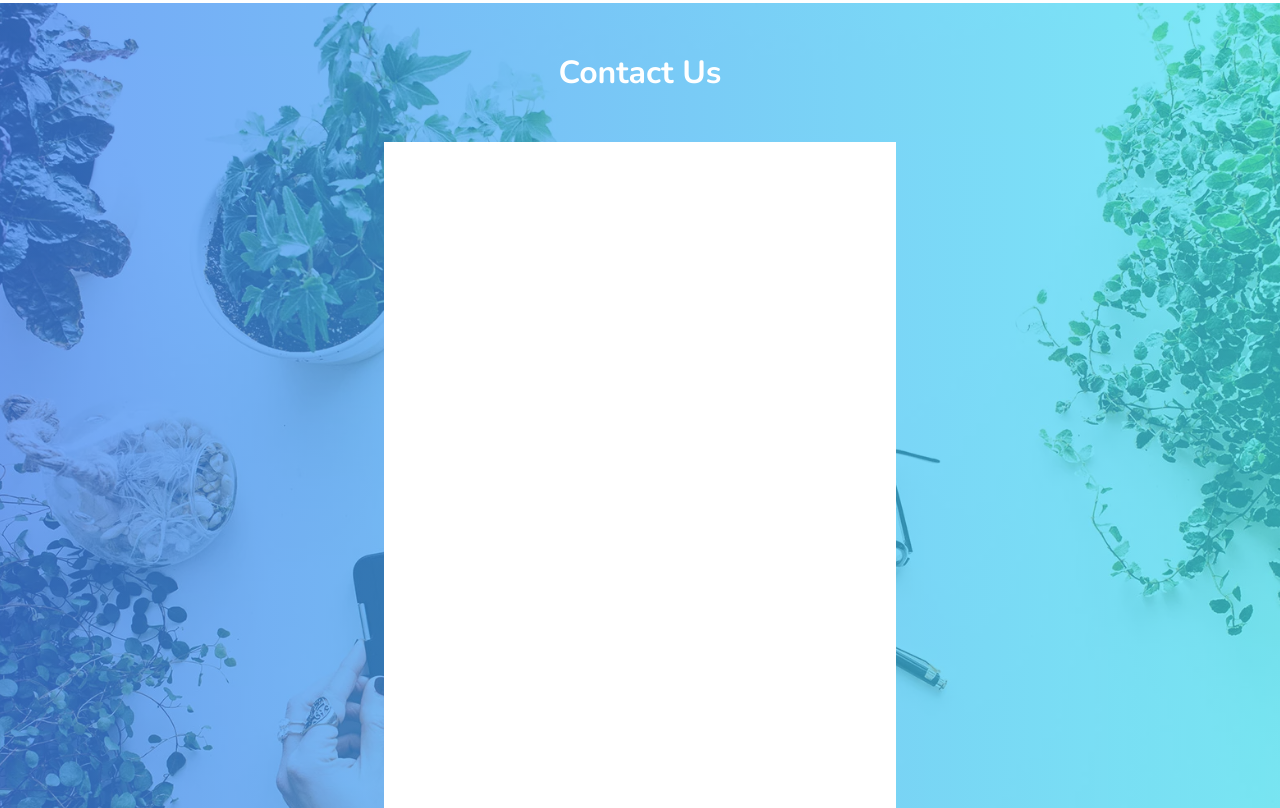
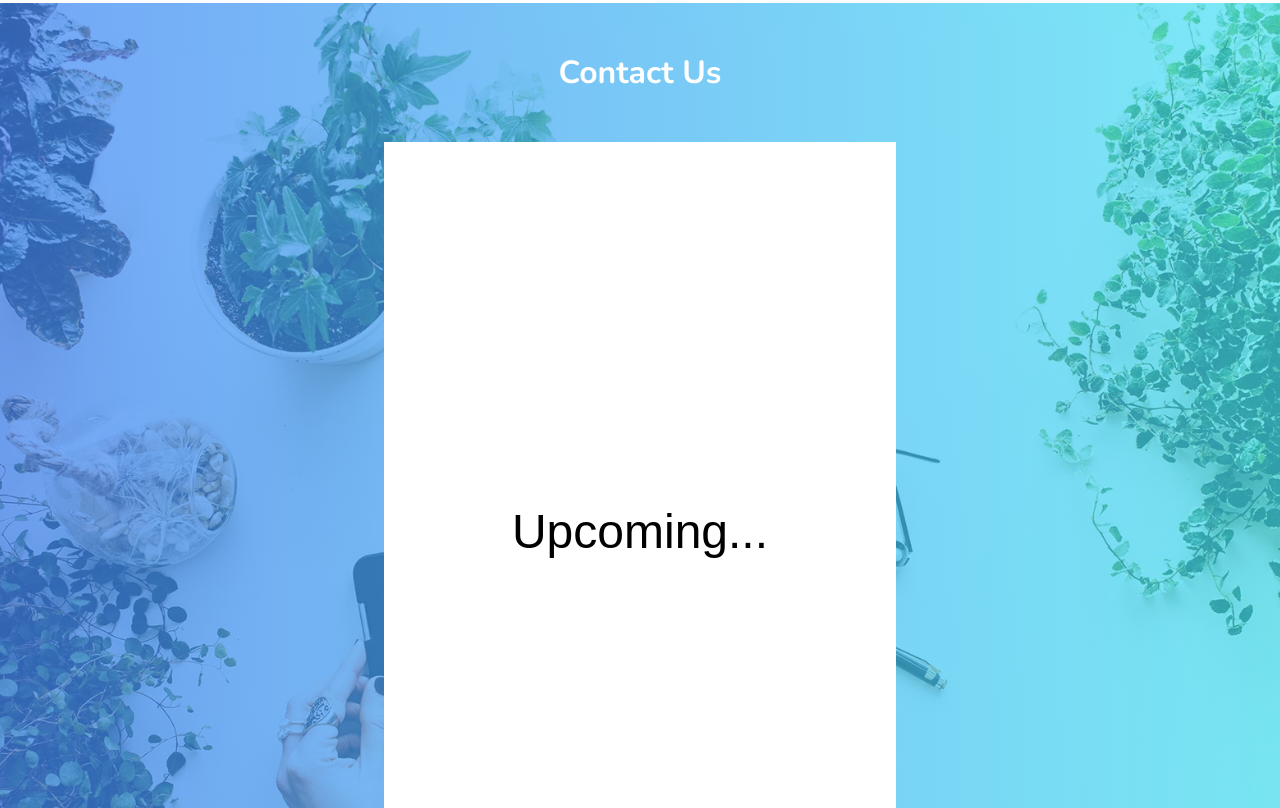
Before and after one commit to Suyash-18/Imagine, a plain HTML site: page index.html in a window 1280 px wide. Shown: the part 7532-8340 px from the top of the page. Drawn offline with nearby package versions, Linux system fonts and the light colour scheme.

```diff
--- a/index.html
+++ b/index.html
@@ -495,7 +495,10 @@
             <div class="page-8-head">
                 <h3 class="nunito">Contact Us</h3>
             </div>
-            <div class="contact"></div>
+            <div class="contact">
+                <!-- Tentetive delete afterword -->
+                <p class="fredoka">Upcoming...</p>
+            </div>
         </section>
         <footer>
             <div class="icons">
--- a/style.css
+++ b/style.css
@@ -696,6 +696,14 @@
     width: 40%;
     background: #fff;
 }
+/* Tentetive delete afterwards */
+.contact{
+    display: flex;
+    align-items: center;
+    justify-content: center;
+    font-size: 3rem;
+    font-weight: 700;
+}
 
 footer{
     display: flex;
```
